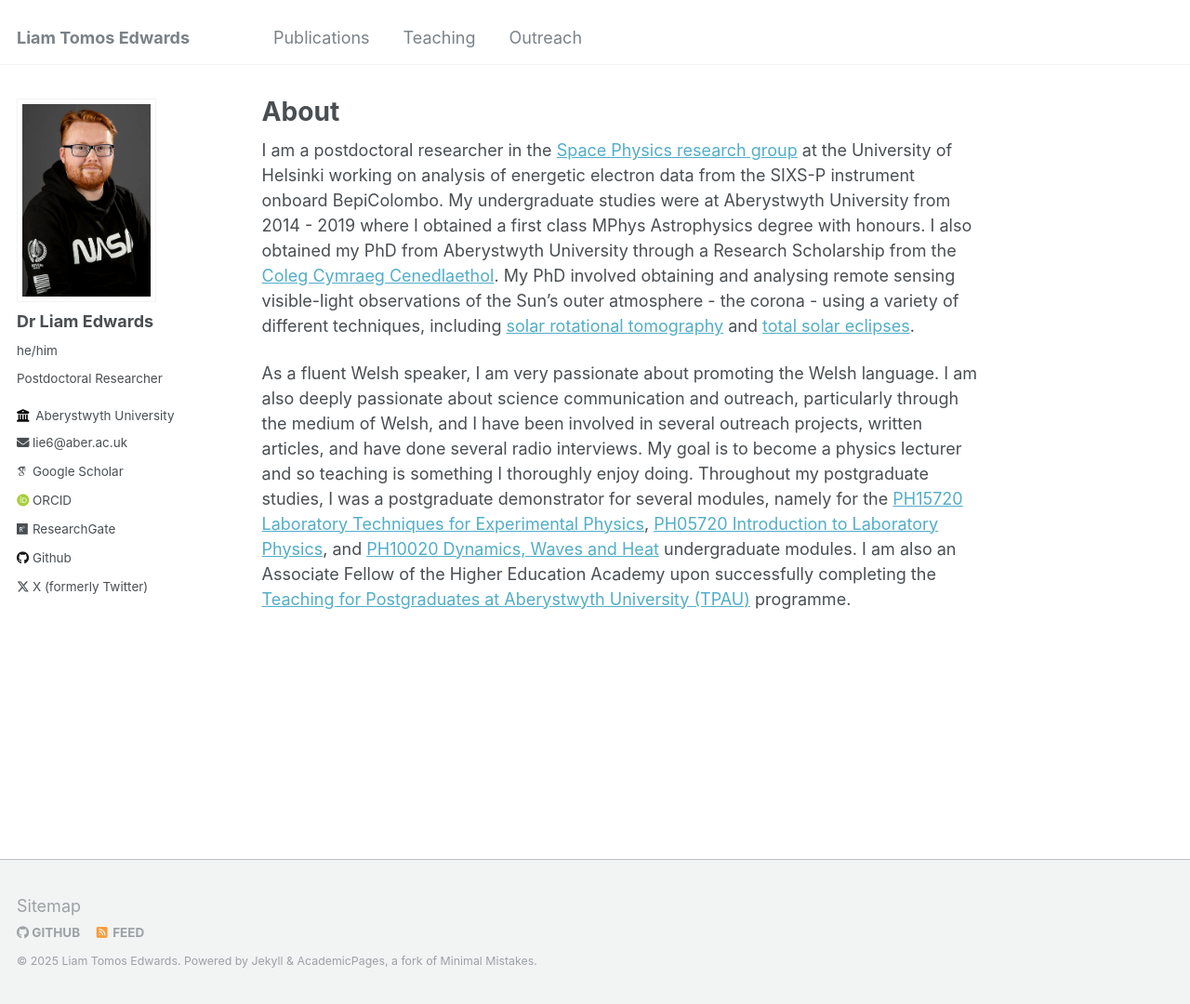
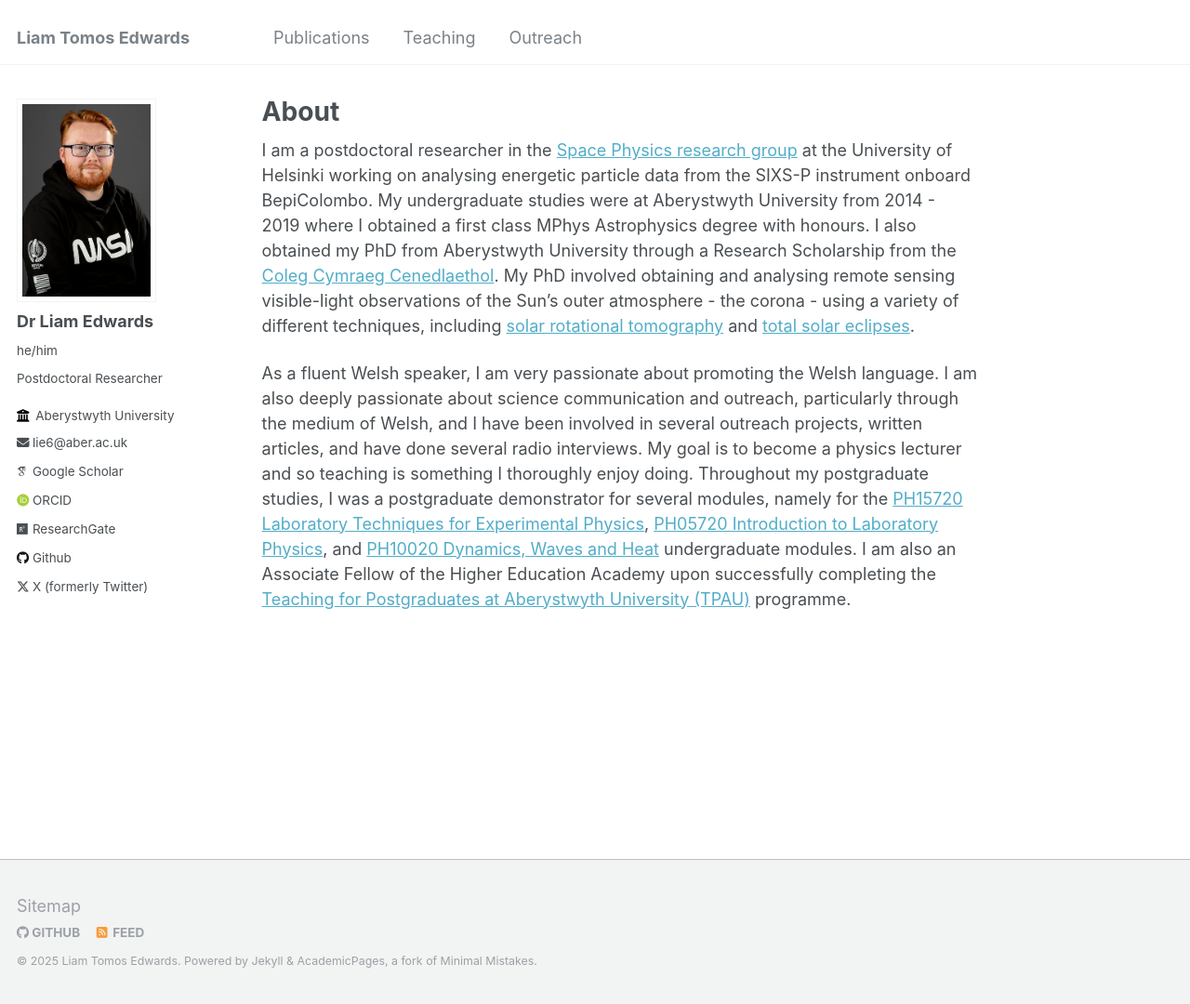
Before and after one commit to liamtomosedwards/liamtomosedwards.github.io, a Jekyll site: the page built from _pages/about.md, in a window 1280 px wide and 1080 px high. Shown: the whole window at 93% size. Built offline with Jekyll 4.4.1, drawn with Linux system fonts in a browser that asks for light colours; some web fonts are replaced.

Commit message:
Update about.md

```diff
--- a/_pages/about.md
+++ b/_pages/about.md
@@ -7,6 +7,6 @@
   - /about.html
 ---
 
-I am a postdoctoral researcher in the <a href="https://blogs.helsinki.fi/spacephysics/" target="_blank">Space Physics research group</a> at the University of Helsinki working on analysis of energetic electron data from the SIXS-P instrument onboard BepiColombo. My undergraduate studies were at Aberystwyth University from 2014 - 2019 where I obtained a first class MPhys Astrophysics degree with honours. I also obtained my PhD from Aberystwyth University through a Research Scholarship from the <a href="https://www.colegcymraeg.ac.uk/cy/" target="_blank">Coleg Cymraeg Cenedlaethol</a>. My PhD involved obtaining and analysing remote sensing visible-light observations of the Sun's outer atmosphere - the corona - using a variety of different techniques, including <a href="https://iopscience.iop.org/article/10.3847/1538-4357/ac54ba" target="_blank">solar rotational tomography</a> and <a href="https://link.springer.com/article/10.1007/s11207-023-02231-5" target="_blank">total solar eclipses</a>.
+I am a postdoctoral researcher in the <a href="https://blogs.helsinki.fi/spacephysics/" target="_blank">Space Physics research group</a> at the University of Helsinki working on analysing energetic particle data from the SIXS-P instrument onboard BepiColombo. My undergraduate studies were at Aberystwyth University from 2014 - 2019 where I obtained a first class MPhys Astrophysics degree with honours. I also obtained my PhD from Aberystwyth University through a Research Scholarship from the <a href="https://www.colegcymraeg.ac.uk/cy/" target="_blank">Coleg Cymraeg Cenedlaethol</a>. My PhD involved obtaining and analysing remote sensing visible-light observations of the Sun's outer atmosphere - the corona - using a variety of different techniques, including <a href="https://iopscience.iop.org/article/10.3847/1538-4357/ac54ba" target="_blank">solar rotational tomography</a> and <a href="https://link.springer.com/article/10.1007/s11207-023-02231-5" target="_blank">total solar eclipses</a>.
 
-As a fluent Welsh speaker, I am very passionate about promoting the Welsh language. I am also deeply passionate about science communication and outreach, particularly through the medium of Welsh, and I have been involved in several outreach projects, written articles, and have done several radio interviews. My goal is to become a physics lecturer and so teaching is something I thoroughly enjoy doing. Throughout my postgraduate studies, I was a postgraduate demonstrator for several modules, namely for the <a href="https://www.aber.ac.uk/en/modules/deptfuture/PH15720/" target="_blank">PH15720 Laboratory Techniques for Experimental Physics</a>, <a href="https://www.aber.ac.uk/en/modules/deptfuture/PH05720/" target="_blank">PH05720 Introduction to Laboratory Physics</a>, and <a href="https://www.aber.ac.uk/en/modules/deptfuture/PH10020/AB1/" target="_blank">PH10020 Dynamics, Waves and Heat</a> undergraduate modules. I am also an Associate Fellow of the Higher Education Academy upon successfully completing the <a href="https://www.aber.ac.uk/en/modules/deptfuture/PH15720/" target="_blank">Teaching for Postgraduates at Aberystwyth University (TPAU)</a> programme.
+As a fluent Welsh speaker, I am very passionate about promoting the Welsh language. I am also deeply passionate about science communication and outreach, particularly through the medium of Welsh, and I have been involved in several outreach projects, written articles, and have done several radio interviews. My goal is to become a physics lecturer and so teaching is something I thoroughly enjoy doing. Throughout my postgraduate studies, I was a postgraduate demonstrator for several modules, namely for the <a href="https://www.aber.ac.uk/en/modules/deptfuture/PH15720/" target="_blank">PH15720 Laboratory Techniques for Experimental Physics</a>, <a href="https://www.aber.ac.uk/en/modules/deptfuture/PH05720/" target="_blank">PH05720 Introduction to Laboratory Physics</a>, and <a href="https://www.aber.ac.uk/en/modules/deptfuture/PH10020/AB1/" target="_blank">PH10020 Dynamics, Waves and Heat</a> undergraduate modules. I am also an Associate Fellow of the Higher Education Academy upon successfully completing the <a href="https://www.aber.ac.uk/en/lteu/tpau/" target="_blank">Teaching for Postgraduates at Aberystwyth University (TPAU)</a> programme.
```
